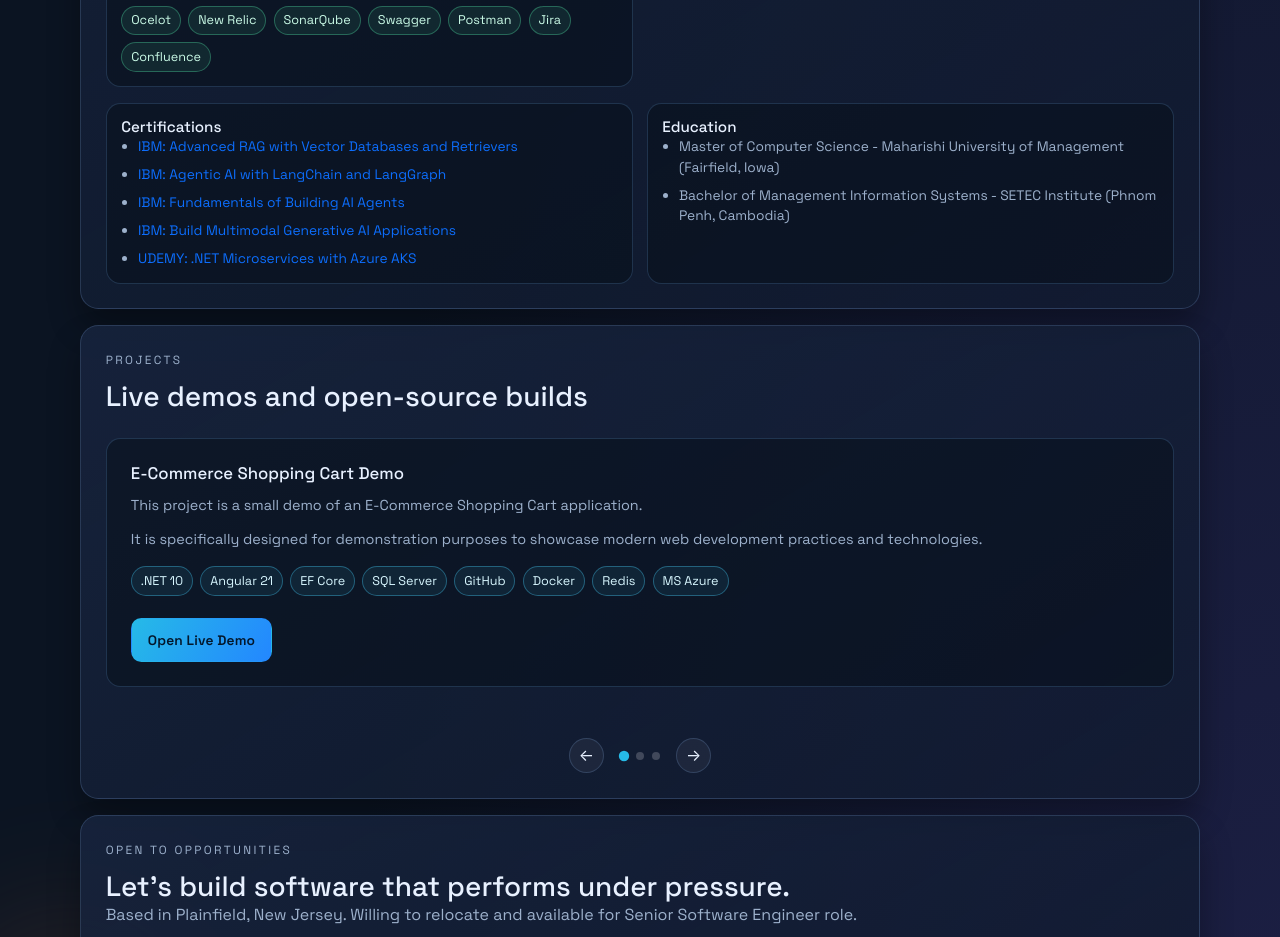
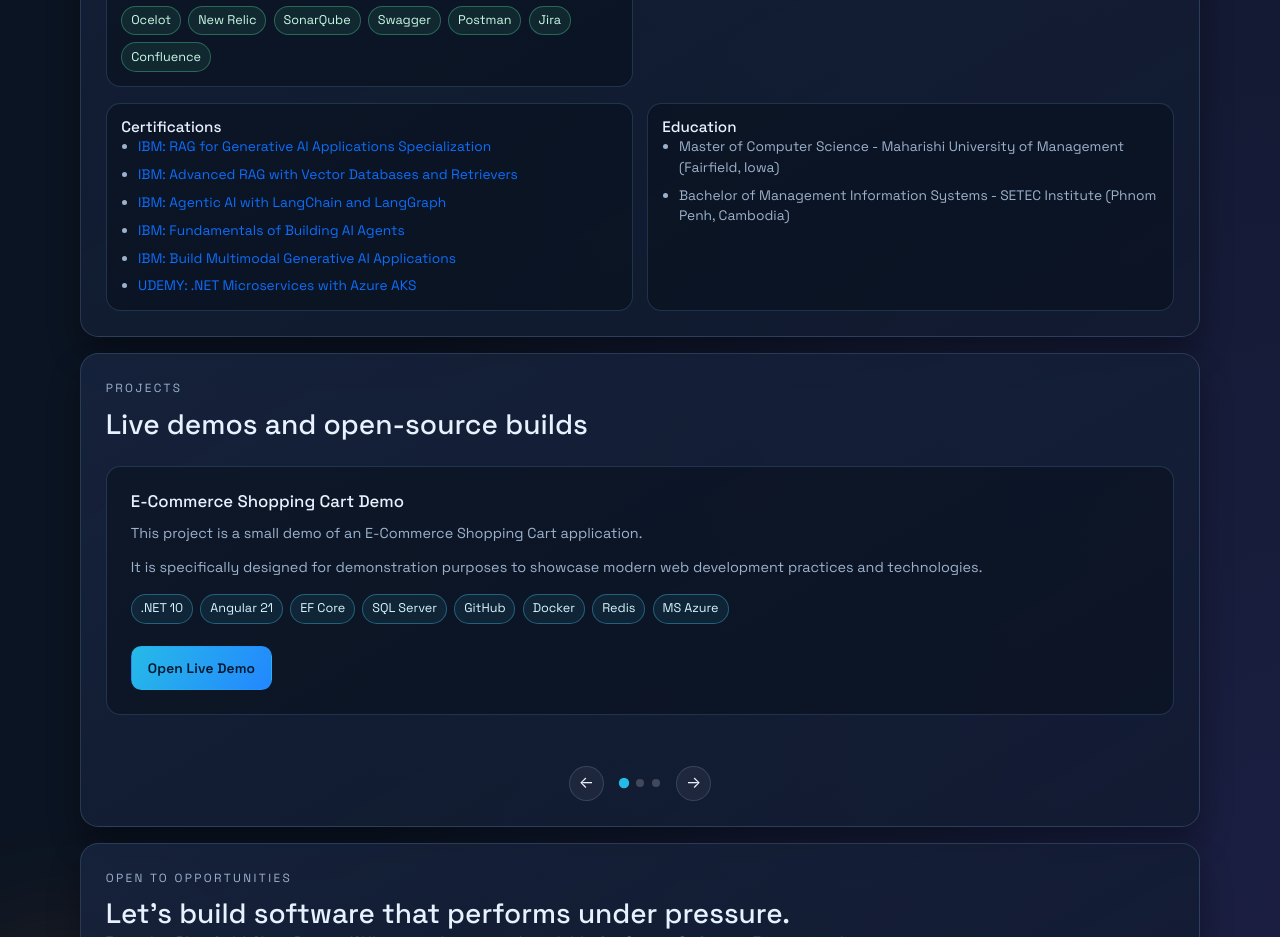
Before and after one commit to uongseyha/Portfolio, an Angular app: page / in a window 1280 px wide. Shown: the part 2620-3557 px from the top of the page. Built offline with nearby package versions, Linux system fonts and the light colour scheme.

Commit message:
Add cert IBM: RAG for Generative AI Applications Specialization

```diff
--- a/src/app/data/portfolio.data.ts
+++ b/src/app/data/portfolio.data.ts
@@ -115,6 +115,10 @@
 
 export const CERTIFICATIONS: Certification[] = [
   {
+    title: 'IBM: RAG for Generative AI Applications Specialization',
+    link: 'https://www.credly.com/badges/c15f2b9d-d16d-40cc-9eab-93506297a8f1'
+  },
+  {
     title: 'IBM: Advanced RAG with Vector Databases and Retrievers',
     link: 'https://www.credly.com/badges/0abd2fd9-10c2-4907-a13e-f52358b3bc35'
   },
```
